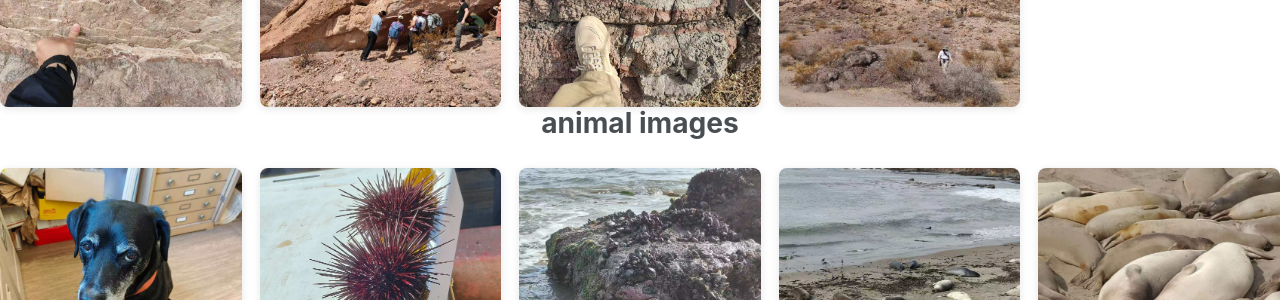
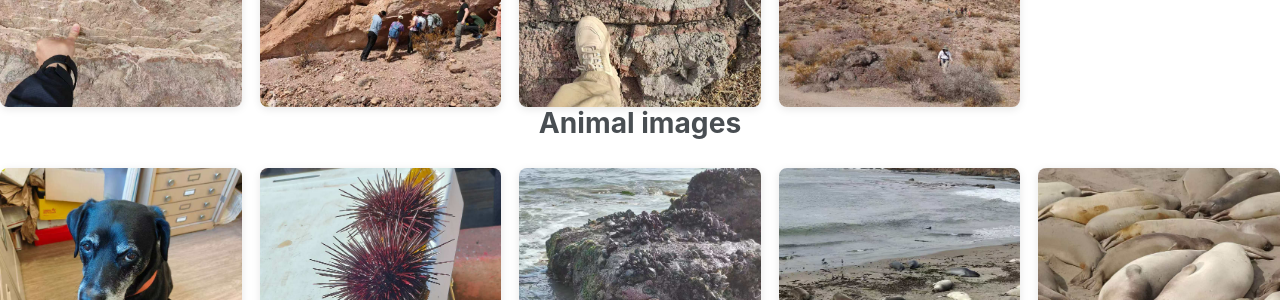
Before and after one commit to yangluo-geol/yangluo-geol.github.io, a Jekyll site: the page built from _pages/portfolio.md, in a window 1280 px wide and 1400 px high, scrolled down 1358 px. Shown: the part 154-454 px from the top of the window. Built offline with Jekyll 4.4.1, drawn with Linux system fonts in a browser that asks for light colours; a script that is not in the unit is left out; some of the changed text lies outside the part shown.

```diff
--- a/_pages/portfolio.md
+++ b/_pages/portfolio.md
@@ -82,7 +82,7 @@ permalink: /portfolio/
   </a>
 </div>
 
-<h1>animal images</h1>
+<h1>Animal images</h1>
 
 <div class="photo-grid">
   <a href="/assets/images/animal1.jpg" data-lightbox="field" data-title="Murphy">
@@ -126,7 +126,7 @@ permalink: /portfolio/
   </a>
 </div>
 
-<h1>plant images</h1>
+<h1>Plant images</h1>
 
 <div class="photo-grid">
   <a href="/assets/images/plant1.jpg" data-lightbox="field" data-title="plant1">
```
